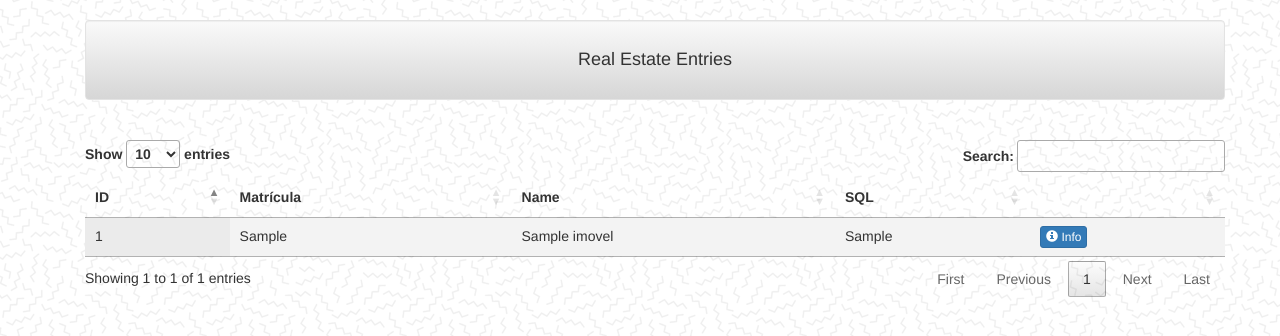
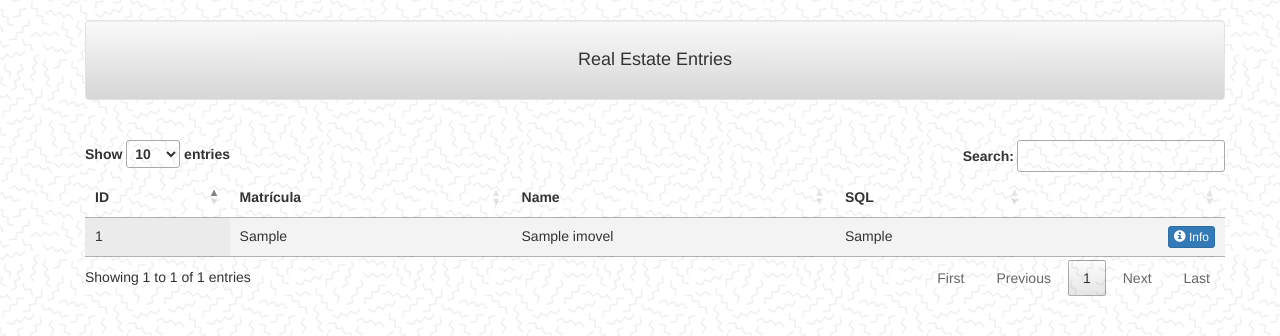
Before and after one commit to RoJac88/asset_manager, a Flask app: page /realestate in a window 1280 px wide. Shown: the part 66-402 px from the top of the page. Run offline with Flask 2, Linux system fonts and the light colour scheme; tables that the repository leaves empty hold one stand-in row (values such as "Sample post"); some libraries are stand-ins or nearby versions.

Commit message:
removed delete button from lists of entries

```diff
--- a/app/templates/people/_people.html
+++ b/app/templates/people/_people.html
@@ -3,5 +3,5 @@
 	<td>{{ person.type.upper() }}</td>
 	<td>{{ person.name }}{{person.legal_name}}</td>
 	<td>{{ person.asdict()['sic'] }}</td>
-	<td><a href="{{ url_for('people.person', person_id=person.id) }}"><button type="button" class="btn btn-primary btn-xs"><span class="glyphicon glyphicon-info-sign"></span> Info</button></a></td>
+	<td><a href="{{ url_for('people.person', person_id=person.id) }}"><button type="button" class="btn btn-primary btn-xs pull-right"><span class="glyphicon glyphicon-info-sign"></span> Info</button></a></td>
 </tr>
--- a/app/templates/realestate/_imovel.html
+++ b/app/templates/realestate/_imovel.html
@@ -4,9 +4,6 @@
 	<td>{{ imovel.name }}</td>
 	<td>{{ imovel.sql }}</td>
 	<td>
-		<a href="{{ url_for('realestate.imovel', imovel_id=imovel.id) }}"><button type="button" class="btn btn-primary btn-xs"><span class="glyphicon glyphicon-info-sign"></span> Info</button></a>
-		{% if current_user.is_authenticated %}
-		<a href="{{ url_for('realestate.delete_imovel', imovel_id=imovel.id) }}"><button type="button" class="btn btn-danger btn-xs pull-right"><span class="glyphicon glyphicon-trash"></span> Delete</button></a>
-		{% endif %}
+		<a href="{{ url_for('realestate.imovel', imovel_id=imovel.id) }}"><button type="button" class="btn btn-primary btn-xs pull-right"><span class="glyphicon glyphicon-info-sign"></span> Info</button></a>
 	</td>
 </tr>
```
